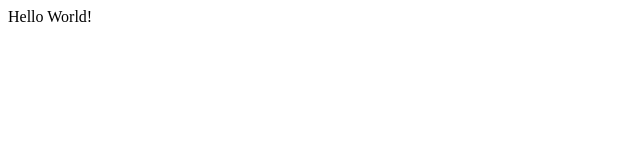
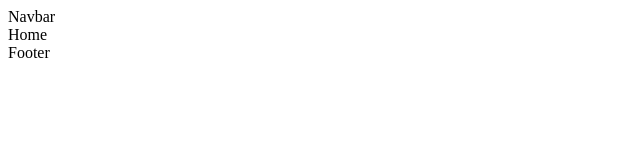
Before and after one commit to EgbuleNuel/react-full-ecommerce, a React (Vite) app in the folder client/: page / in a window 1280 px wide. Shown: the top 160 px of the page, without its empty margins (0-640 px from the left). Built offline with nearby package versions, Linux system fonts and the light colour scheme.

Commit message:
project structure

```diff
--- a/client/src/App.jsx
+++ b/client/src/App.jsx
@@ -1,5 +1,54 @@
+import { createBrowserRouter, RouterProvider, Outlet } from "react-router-dom";
+import Navbar from "./components/Navbar/Navbar";
+import Footer from "./components/Footer/Footer";
+import Home from "./pages/Home/Home";
+import Products from "./pages/Products/Products";
+import Product from "./pages/Product/Product";
+
+const Layout = () => {
+  return (
+    <div className="app">
+      <Navbar />
+      <Outlet />
+      <Footer />
+    </div>
+  );
+};
+
+const router = createBrowserRouter([
+  {
+    path: "/",
+    element: <Layout />,
+    children: [
+      {
+        path: "/",
+        element: <Home />,
+      },
+      {
+        path: "/products/:id",
+        element: <Products />,
+      },
+      {
+        path: "/product/:id",
+        element: <Product />,
+      },
+    ],
+  },
+  {
+    path: "/products/:id",
+    element: <Products />,
+  },
+  {
+    path: "/product/:id",
+    element: <Product />,
+  },
+]);
 function App() {
-  return <div>Hello World!</div>;
+  return (
+    <div>
+      <RouterProvider router={router} />
+    </div>
+  );
 }
 
 export default App;
--- /dev/null
+++ b/client/src/components/Footer/Footer.jsx
@@ -0,0 +1,9 @@
+import React from 'react'
+
+const Footer = () => {
+  return (
+    <div>Footer</div>
+  )
+}
+
+export default Footer
--- /dev/null
+++ b/client/src/components/Navbar/Navbar.jsx
@@ -0,0 +1,9 @@
+import React from 'react'
+
+const Navbar = () => {
+  return (
+    <div>Navbar</div>
+  )
+}
+
+export default Navbar
--- /dev/null
+++ b/client/src/pages/Home/Home.jsx
@@ -0,0 +1,9 @@
+import React from 'react'
+
+const Home = () => {
+  return (
+    <div>Home</div>
+  )
+}
+
+export default Home
--- /dev/null
+++ b/client/src/pages/Product/Product.jsx
@@ -0,0 +1,9 @@
+import React from 'react'
+
+const Product = () => {
+  return (
+    <div>Product</div>
+  )
+}
+
+export default Product
--- /dev/null
+++ b/client/src/pages/Products/Products.jsx
@@ -0,0 +1,9 @@
+import React from 'react'
+
+const Products = () => {
+  return (
+    <div>Products</div>
+  )
+}
+
+export default Products
```
